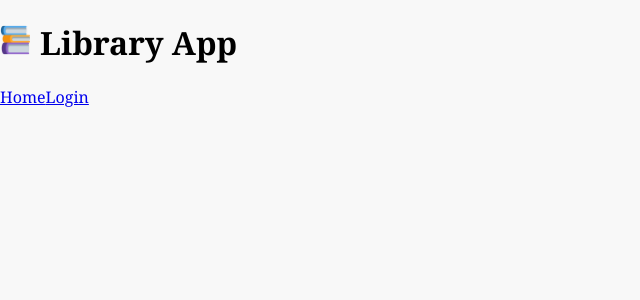
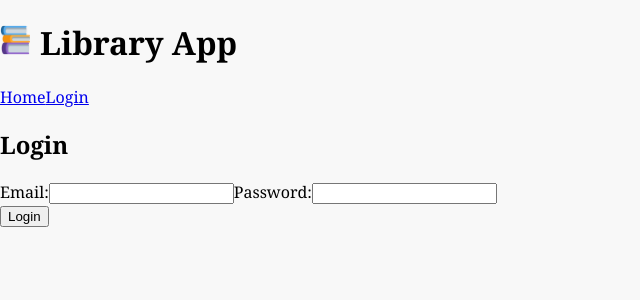
Before and after one commit to itsnancyq/BookBuddy, a React (Vite) app: page /login in a window 1280 px wide. Shown: the top 300 px of the page, without its empty margins (0-640 px from the left). Built offline with nearby package versions, Linux system fonts and the light colour scheme.

Commit message:
added to login component. Added search feature into books component

```diff
--- a/src/App.jsx
+++ b/src/App.jsx
@@ -1,14 +1,36 @@
-import { useState } from 'react'
+import { useState, useEffect } from 'react'
+import { Routes, Route, Navigate } from 'react-router-dom'
 import bookLogo from './assets/books.png'
 import Books from './components/Books'
-import { Routes, Route, Link } from 'react-router-dom'
 import SingleBook from './components/SingleBook'
 import NavBar from './components/Navigations'
 import Login from './components/Login'
 
 
 function App() {
-  const [token, setToken] = useState(null)
+  const [token, setToken] = useState(localStorage.getItem("token") || null);
+  const [user, setUser] = useState(localStorage.getItem("user") || null);
+
+  useEffect(()=> {
+    if (token) {
+      localStorage.setItem("token", token);
+    } else {
+      localStorage.removeItem("token");
+    }
+  }, [token]);
+
+  useEffect(()=>{
+    if (user) {
+      localStorage.setItem("user", JSON.stringify(user));
+    } else {
+      localStorage.removeItem("user");
+    }
+  }, [user]);
+
+  const logout = () => {
+    setToken(null);
+    setUser(null);
+  };
 
   return (
     <>
@@ -27,8 +49,9 @@ function App() {
     </nav>
 
     <Routes>
-      <Route path="/" element={<Books/>}/>
-      <Route path="/single/:id" element={<SingleBook />}/>
+      <Route path="/" element={<Books token={token}/>}/>
+      <Route path="/single/:id" element={<SingleBook token={token}/>}/>
+      <Route path="/login" element={<Login isLoggedIn={true} setToken={setToken} setUser={setUser}/>} />
     </Routes>
 
     </>
--- a/src/components/Books.jsx
+++ b/src/components/Books.jsx
@@ -5,6 +5,7 @@ import { useNavigate } from "react-router-dom"
 
 function Books(){
     const [allBooks, setAllBooks] = useState([])
+    const [searchBook, setSearchBook] = useState("")
 
     const navigate = useNavigate()
     const handleClick = (book) => {
@@ -13,16 +14,35 @@ function Books(){
 
     useEffect(()=>{
         const getAllBooks = async() =>{
-            const res = await fetch("https://fsa-book-buddy-b6e748d1380d.herokuapp.com/api/books")
-            const data = await res.json()
-            setAllBooks(data)
-            console.log(data)
+            try{
+                const res = await fetch("https://fsa-book-buddy-b6e748d1380d.herokuapp.com/api/books")
+                const data = await res.json()
+                setAllBooks(data)
+                console.log(data)
+            } catch (err) {
+                console.error(err)
+            }
         }
         getAllBooks();
     }, [])
 
 
+    const filteredBooks = allBooks.filter((book) =>
+        book.title.toLowerCase().includes(searchBook.toLowerCase())
+    );
+
     return(
+        <>
+        <div>
+            <input
+            type="text"
+            placeholder="Search book..."
+            value={searchBook}
+            onChange={(e) => setSearchBook(e.target.value)}
+            className="bookSearch"
+            />
+        </div>
+
         <div>
         {
             allBooks && (
@@ -36,6 +56,7 @@ function Books(){
             )
         }
         </div>
+        </>
     )
 }
 
--- a/src/components/Login.jsx
+++ b/src/components/Login.jsx
@@ -1,12 +1,78 @@
 /* TODO - add your code to create a functional React component that renders a login form */
 
+import { useNavigate } from "react-router-dom"
+import { useState } from "react"
 
-function Login(){
+
+function Login({ isLoggedIn, setToken, setUser }) {
+
+    const [email, setEmail] = useState("")
+    const [password, setPassword] = useState("")
+    const [error, setError] = useState(null)
+    const navigate = useNavigate()
+
+    const handleSubmit = async (event) => {
+        event.preventDefault()
+        setError(null)
+
+        const url = isLoggedIn
+        ? "https://fsa-book-buddy-b6e748d1380d.herokuapp.com/api/users/login"
+        : "https://fsa-book-buddy-b6e748d1380d.herokuapp.com/api/users/register";
+
+        try{
+            const response = await fetch(url, {
+                method: "POST",
+                headers: { "Content-Type": "application/json" },
+                body: JSON.stringify({ email, password }),
+            });
+
+            const data = await response.json();
+
+            if(!response.ok) {
+                throw new Error(data.message || "Authentication  failed!")
+            }
+
+            setToken(data.token);
+            setEmail({ email: data.email });
+            navigate("/");
+
+        }catch(err){
+            console.error(err)
+            setError(err.message || "Oh no! Something went wrong!")
+        }
+    };
 
     return(
-        <>
-        </>
-    )
-}
+        <div className="authContainer">
+            <h2 className="authHeader">
+                { isLoggedIn ? "Login" : "Register" }
+            </h2>
+
+            <form onSubmit={handleSubmit} className="form">
+                <div>
+                    <label>
+                        Email:
+                            <input type="text" onChange={(event) => setEmail(event.target.value)} value={email} className="formEmail"/>
+
+                    </label>
+
+                    <label>
+                        Password:
+                            <input name="password" onChange={(event) => setPassword(event.target.value)} value={password} className="formPassword"/>
+                    </label>
+                </div>
+
+                {error && <p className="">{error}</p>}
+
+                <button
+                    type="submit"
+                    className="submitButton"
+                >
+                    { isLoggedIn ? "Login" : "Register" }
+                </button>
+            </form>
+        </div>
+    );
+};
 
 export default Login
```
